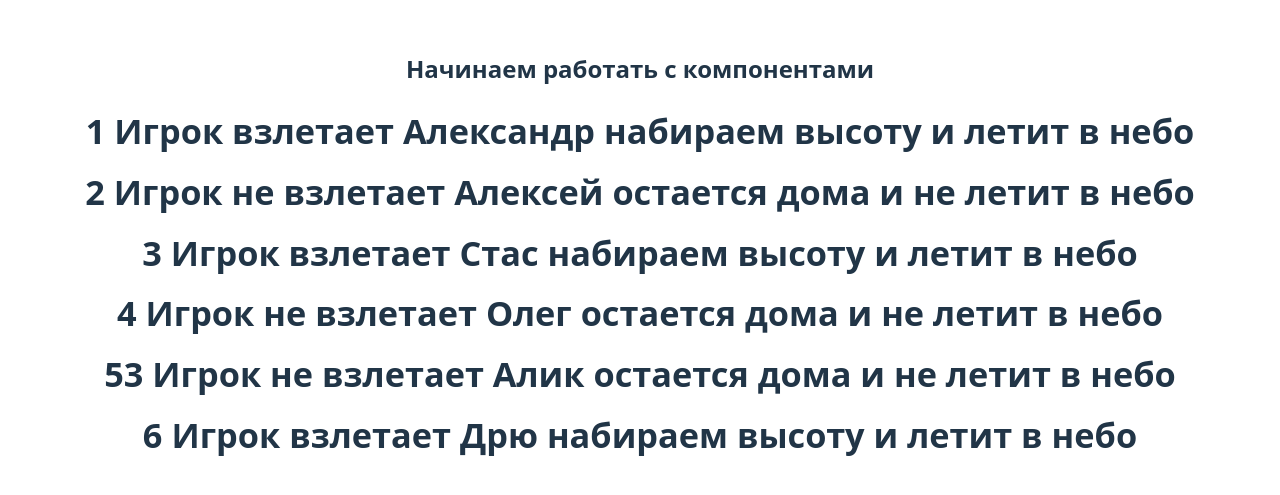
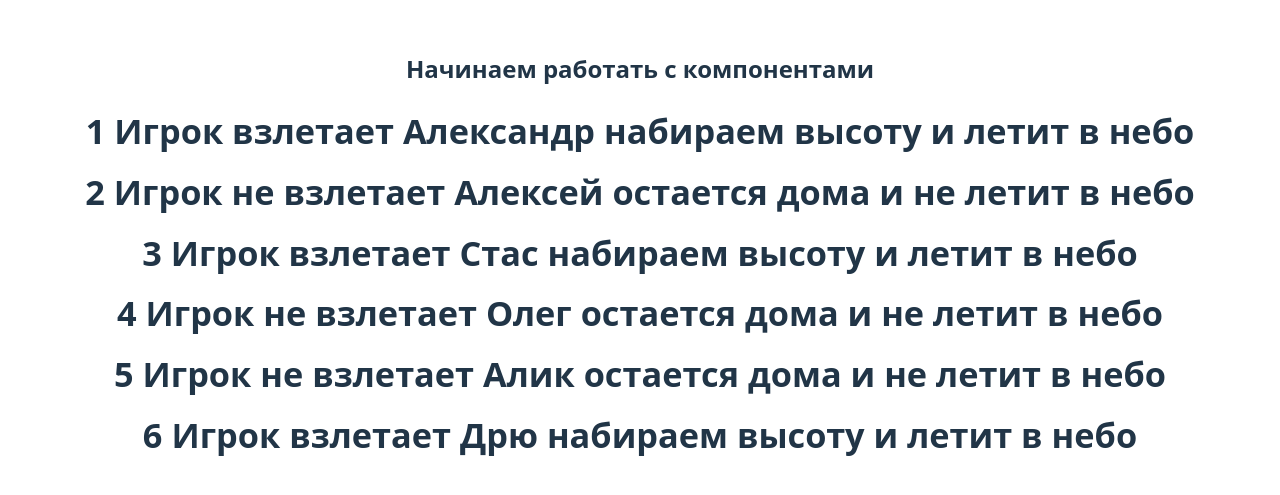
Before and after one commit to Mirsav/tasks, a React (Vite) app: page / in a window 1280 px wide. Shown: the part 145-640 px from the top of the page. Built offline with nearby package versions, Linux system fonts and the light colour scheme.

Commit message:
changing components

```diff
--- a/src/App.jsx
+++ b/src/App.jsx
@@ -19,7 +19,7 @@ function App() {
         <Comp1 numb={2} str={'Игрок'} bool={false} obj={{name: 'Алексей'}} func={()=> 'остается дома и'} arr={[' не летит в небо']}/>
         <Comp1 numb={3} str={'Игрок'} bool={true} obj={{name: 'Стас'}} func={()=> 'набираем высоту и'} arr={['летит в небо']}/>
         <Comp1 numb={4} str={'Игрок'} bool={false} obj={{name: 'Олег'}} func={()=> 'остается дома и'} arr={['не летит в небо']}/>
-        <Comp1 numb={53} str={'Игрок'} bool={false} obj={{name: 'Алик'}} func={()=> 'остается дома и'} arr={['не летит в небо']}/>
+        <Comp1 numb={5} str={'Игрок'} bool={false} obj={{name: 'Алик'}} func={()=> 'остается дома и'} arr={['не летит в небо']}/>
         <Comp1 numb={6} str={'Игрок'} bool={true} obj={{name: 'Дрю'}} func={()=> 'набираем высоту и'} arr={['летит в небо']}/>
         </h6>
     </>
```
